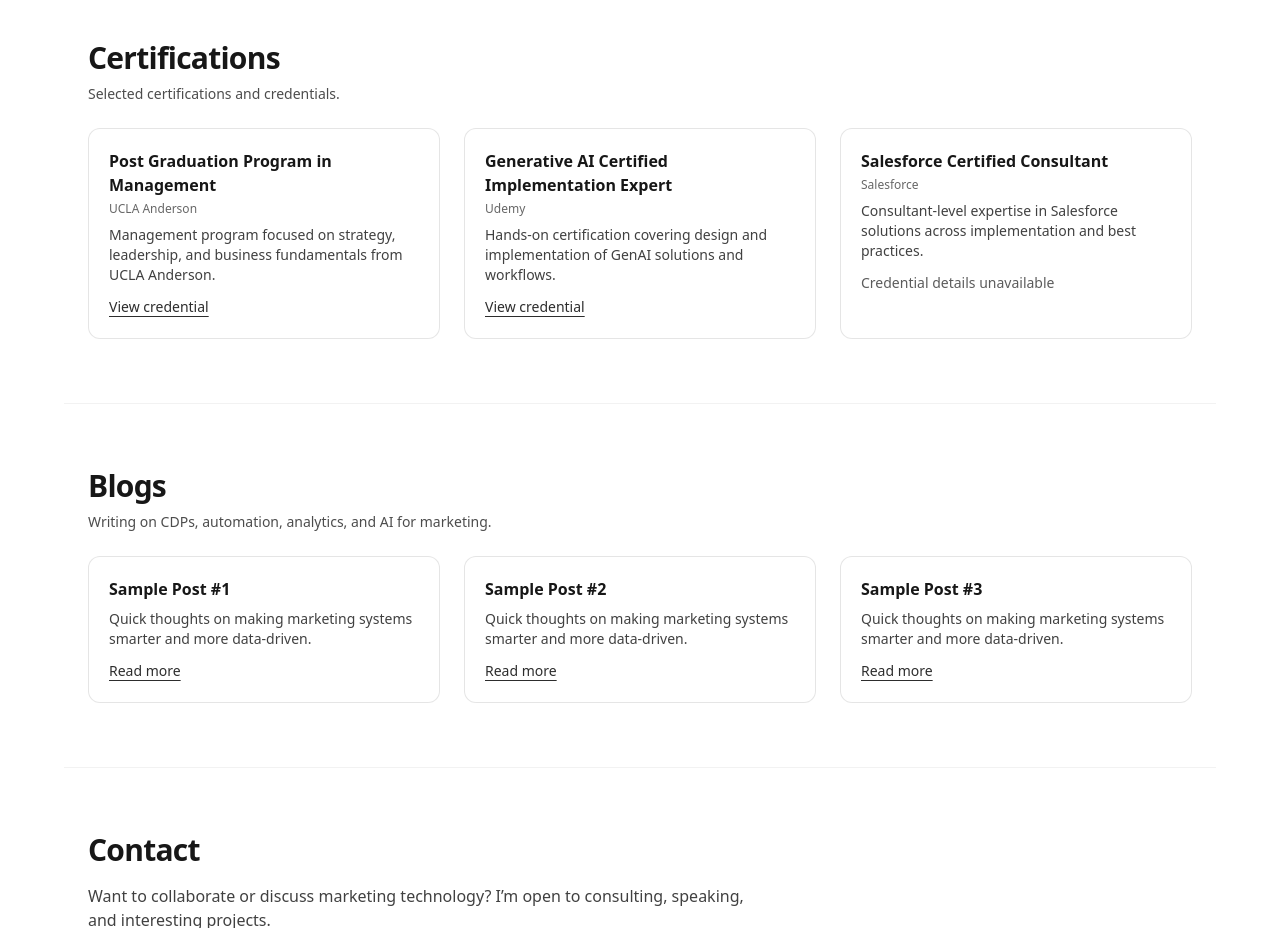
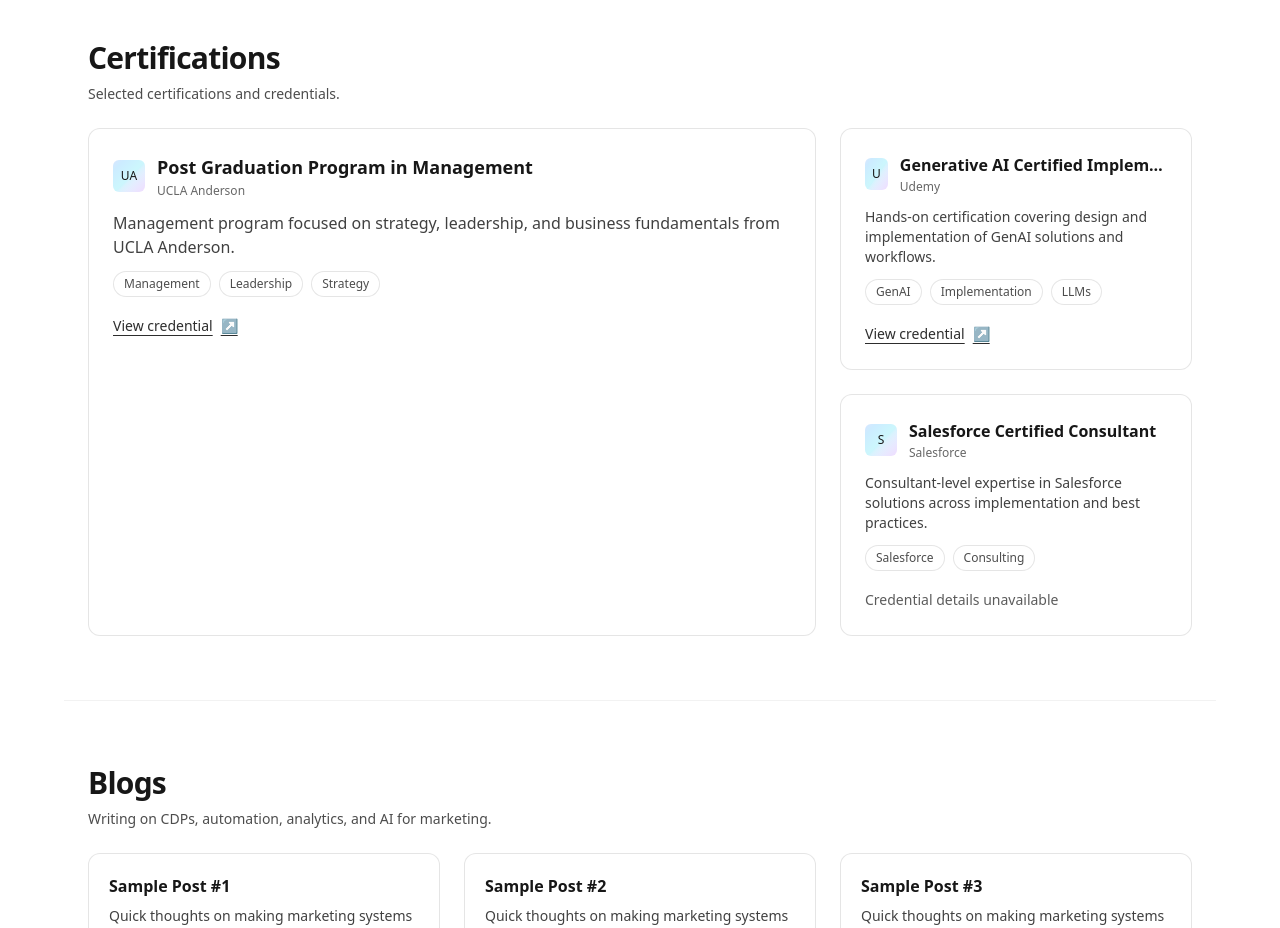
Before and after one commit to sfmc99/mypersonalwebsite, a Next.js app: page / in a window 1280 px wide. Shown: the part 1480-2408 px from the top of the page. Built offline with nearby package versions, Linux system fonts and the light colour scheme.

Commit message:
Enhance Certifications: featured layout, logos/thumbnails fallback, badges chips

```diff
--- a/src/app/page.tsx
+++ b/src/app/page.tsx
@@ -14,6 +14,16 @@ function LinkedInIcon(props: React.SVGProps<SVGSVGElement>) {
       <path d="M20.447 20.452h-3.555v-5.569c0-1.328-.027-3.037-1.852-3.037-1.853 0-2.136 1.447-2.136 2.943v5.663H9.35V9h3.414v1.561h.049c.476-.9 1.637-1.852 3.369-1.852 3.603 0 4.268 2.372 4.268 5.458v6.285zM5.337 7.433a2.064 2.064 0 1 1 0-4.129 2.064 2.064 0 0 1 0 4.129zM7.114 20.452H3.558V9h3.556v11.452zM22.225 0H1.771C.792 0 0 .774 0 1.729v20.542C0 23.226.792 24 1.771 24h20.451C23.2 24 24 23.226 24 22.271V1.729C24 .774 23.2 0 22.222 0h.003z" />
     </svg>
   );
+}
+
+function getInitials(text: string) {
+  try {
+    const words = text.split(/\s+/).filter(Boolean);
+    const letters = (words[0]?.[0] || "").toUpperCase() + (words[1]?.[0] || "").toUpperCase();
+    return letters || "";
+  } catch {
+    return "";
+  }
 }
 
 function GitHubIcon(props: React.SVGProps<SVGSVGElement>) {
@@ -156,27 +166,67 @@ export default function Home() {
         <p className="mt-2 text-sm text-black/70 dark:text-white/60">Selected certifications and credentials.</p>
         {Array.isArray((profile as any).certifications) && (profile as any).certifications.length ? (
           <div className="mt-6 grid grid-cols-1 sm:grid-cols-2 lg:grid-cols-3 gap-4 sm:gap-6">
-            {(profile as any).certifications.map((c: any, i: number) => (
-              <article key={i} className="rounded-xl border border-black/10 dark:border-white/10 p-5 bg-background/60 hover:bg-black/5 dark:hover:bg-white/5 transition">
-                <h3 className="font-semibold">{c.title}</h3>
-                <div className="mt-1 text-xs text-black/60 dark:text-white/60">{c.issuer}</div>
+            {(profile as any).certifications.map((c: any, i: number) => {
+              const featured = i === 0;
+              const colSpan = featured ? "lg:col-span-2 lg:row-span-2" : "";
+              return (
+                <article
+                  key={i}
+                  className={`rounded-xl border border-black/10 dark:border-white/10 p-5 sm:p-6 bg-background/60 hover:bg-black/5 dark:hover:bg-white/5 transition ${colSpan}`}
+                >
+                  <div className="flex items-center gap-3">
+                    {c.logo ? (
+                      <img
+                        src={c.logo}
+                        alt={`${c.issuer || c.title} logo`}
+                        className="h-8 w-8 rounded-md object-contain bg-white/50 dark:bg-white/10 p-1"
+                      />
+                    ) : (
+                      <div className="h-8 w-8 rounded-md bg-gradient-to-br from-blue-500/20 via-cyan-400/20 to-purple-500/20 flex items-center justify-center text-xs font-medium">
+                        {getInitials(c.issuer || c.title)}
+                      </div>
+                    )}
+                    <div className="min-w-0">
+                      <h3 className={`font-semibold truncate ${featured ? "text-lg" : ""}`}>{c.title}</h3>
+                      <div className="mt-0.5 text-xs text-black/60 dark:text-white/60 truncate">{c.issuer}</div>
+                    </div>
+                  </div>
+
                   {c.description ? (
-                  <p className="mt-2 text-sm text-black/75 dark:text-white/70">{c.description}</p>
+                    <p className={`mt-3 text-sm text-black/75 dark:text-white/70 ${featured ? "md:text-base" : ""}`}>{c.description}</p>
                   ) : null}
+
+                  {Array.isArray(c.badges) && c.badges.length ? (
+                    <div className="mt-3 flex flex-wrap gap-2">
+                      {c.badges.map((b: string, bi: number) => (
+                        <span
+                          key={bi}
+                          className="inline-flex items-center rounded-full border border-black/10 dark:border-white/15 px-2.5 py-1 text-xs text-black/70 dark:text-white/70 bg-background/80"
+                        >
+                          {b}
+                        </span>
+                      ))}
+                    </div>
+                  ) : null}
+
+                  <div className="mt-4">
                     {c.url ? (
                       <a
                         href={c.url}
                         target="_blank"
                         rel="noopener noreferrer"
-                    className="mt-3 inline-block text-sm underline underline-offset-4 opacity-90 hover:opacity-100"
+                        className="inline-flex items-center gap-2 text-sm underline underline-offset-4 opacity-90 hover:opacity-100"
                       >
                         View credential
+                        <span aria-hidden>↗</span>
                       </a>
                     ) : (
-                  <span className="mt-3 inline-block text-sm opacity-70">Credential details unavailable</span>
+                      <span className="text-sm opacity-70">Credential details unavailable</span>
                     )}
+                  </div>
                 </article>
-            ))}
+              );
+            })}
           </div>
         ) : (
           <p className="mt-4 text-sm text-black/70 dark:text-white/60">No certifications added yet.</p>
--- a/src/content/profile.ts
+++ b/src/content/profile.ts
@@ -36,19 +36,25 @@ export const profile = {
       title: "Post Graduation Program in Management",
       issuer: "UCLA Anderson",
       url: "https://verified.sertifier.com/en/verify/07018855706328/",
-      description: "Management program focused on strategy, leadership, and business fundamentals from UCLA Anderson."
+      description: "Management program focused on strategy, leadership, and business fundamentals from UCLA Anderson.",
+      logo: "", // optional: place a logo at public/ucla-anderson.png and set path here
+      badges: ["Management", "Leadership", "Strategy"]
     },
     {
       title: "Generative AI Certified Implementation Expert",
       issuer: "Udemy",
       url: "https://www.udemy.com/certificate/UC-9b16f95a-5eb7-4fef-a322-49465de8b4a0/",
-      description: "Hands-on certification covering design and implementation of GenAI solutions and workflows."
+      description: "Hands-on certification covering design and implementation of GenAI solutions and workflows.",
+      logo: "", // optional: public/udemy.png
+      badges: ["GenAI", "Implementation", "LLMs"]
     },
     {
       title: "Salesforce Certified Consultant",
       issuer: "Salesforce",
       url: "",
-      description: "Consultant-level expertise in Salesforce solutions across implementation and best practices."
+      description: "Consultant-level expertise in Salesforce solutions across implementation and best practices.",
+      logo: "", // optional: public/salesforce.png
+      badges: ["Salesforce", "Consulting"]
     }
   ],
   resumeUrl: "/Ankit_Bajpai_MarTechLeader.pdf",
```
Lines whose indentation alone changed are shown as unchanged.
